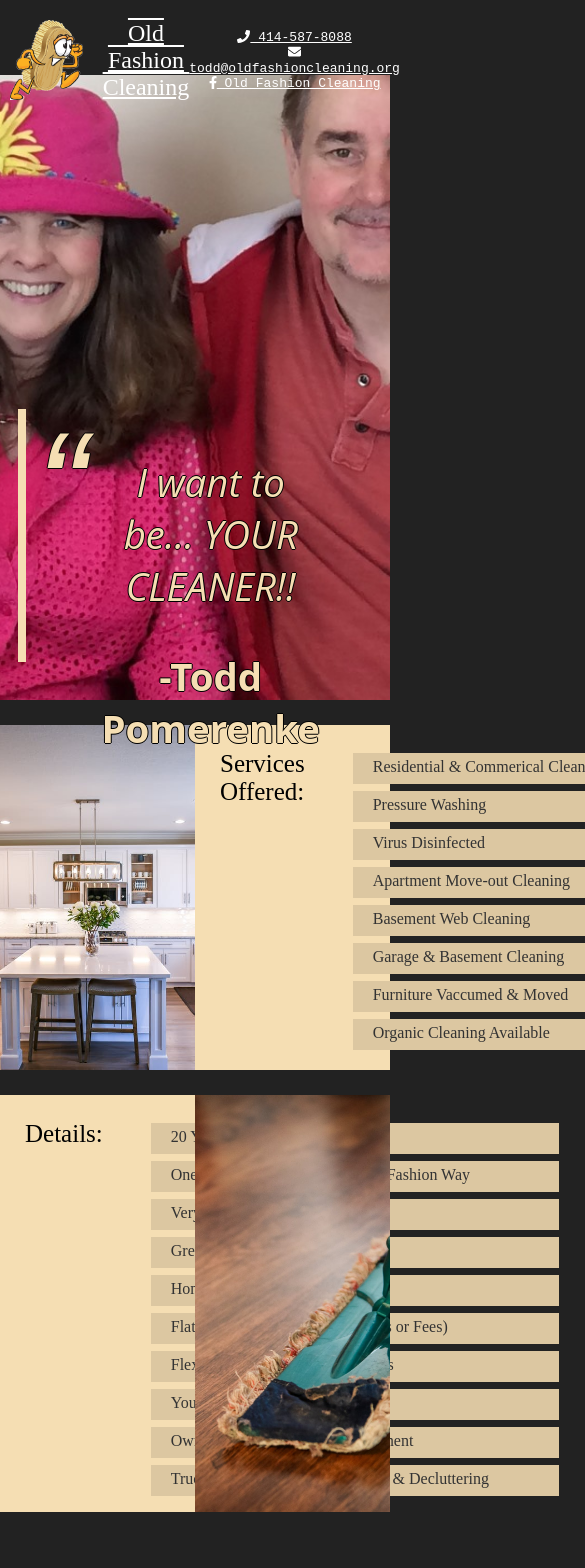
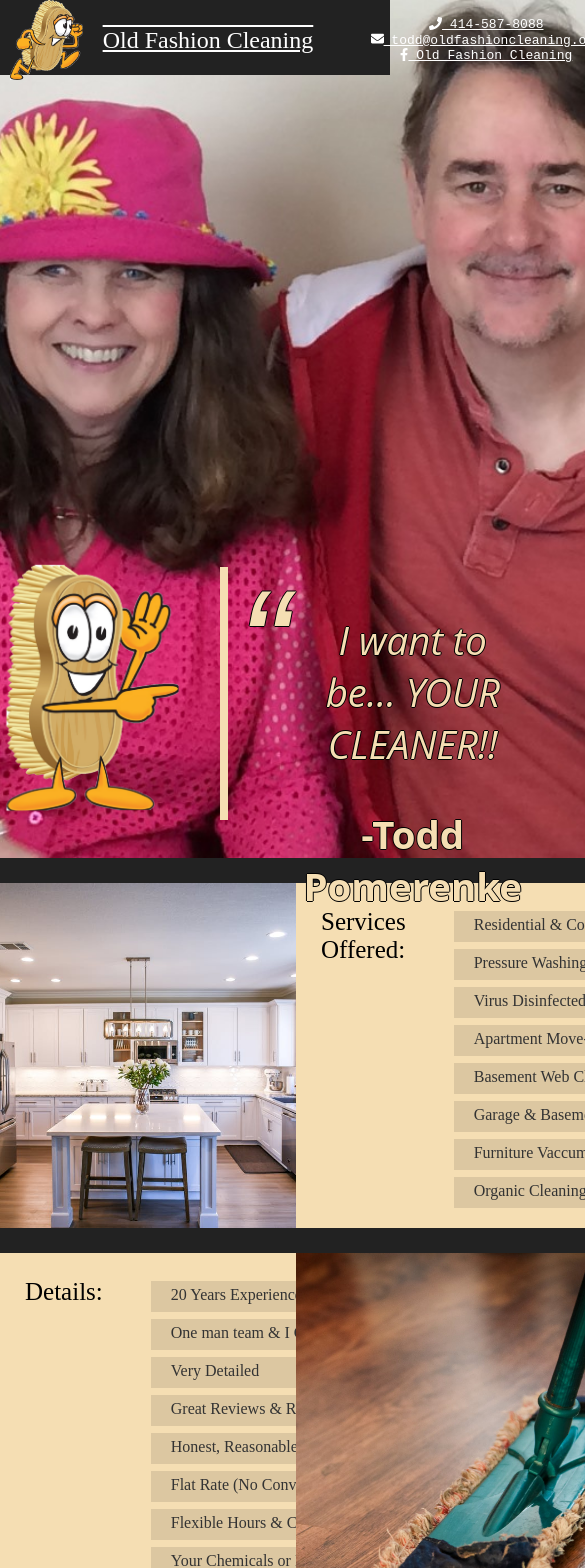
Before and after one commit to midnightmastermind/old_fashion_cleaning, a React (Create React App) app: page / in a window 390 px wide. Shown: the top 1568 px of the page, 585 px wide, since content can reach past the window. Before the commit the page ends 1512 px from the top, so only its background shows below. Built offline with nearby package versions, Linux system fonts and the light colour scheme.

Commit message:
mobile fixes

```diff
--- a/public/index.html
+++ b/public/index.html
@@ -2,7 +2,7 @@
 <html lang="en">
   <head>
     <meta charset="utf-8">
-    <meta name="viewport" content="width=device-width, initial-scale=1">
+    <meta name="viewport" content="width=device-width, initial-scale=0.86, maximum-scale=3.0, minimum-scale=0.86">
     <link rel="shortcut icon" href="%PUBLIC_URL%/brushie.jpg">
     <!--
       Notice the use of %PUBLIC_URL% in the tag above.
--- a/src/App.css
+++ b/src/App.css
@@ -22,6 +22,7 @@
     max-width: 1200px;
     margin: 0 auto;
     padding-left: 10px;
+    min-width: 592px;
 }
 .App-header .title {
      color: white;
@@ -42,6 +43,7 @@
     color: white;
 }
 .App-image {
+    min-width: 592px;
     height: 700px;
     width: 100%;
     /* Location of the image */
@@ -66,6 +68,7 @@
     background-color: #464646;
     display: flex;
     justify-content: flex-end;
+    padding-top: 158px;
     align-items: flex-end;
 }
 
@@ -116,6 +119,7 @@
 .services-offered {
     display: flex;
     height: 345px;
+    min-width: 592px;
 }
 .services-offered .services-image-container {
     width: 50%;
@@ -169,6 +173,7 @@
 .skills {
     display: flex;
     height: 417px;
+    min-width: 592px;
 }
 .skills .skills-image-container {
     width: 50%;
@@ -218,3 +223,9 @@
     padding: 5px 0 0 20px;
     text-decoration: none;
 }
+
+@media only screen and (max-width: 700px) {
+    .App-image {
+        background-attachment: inherit;
+    }
+}
```
